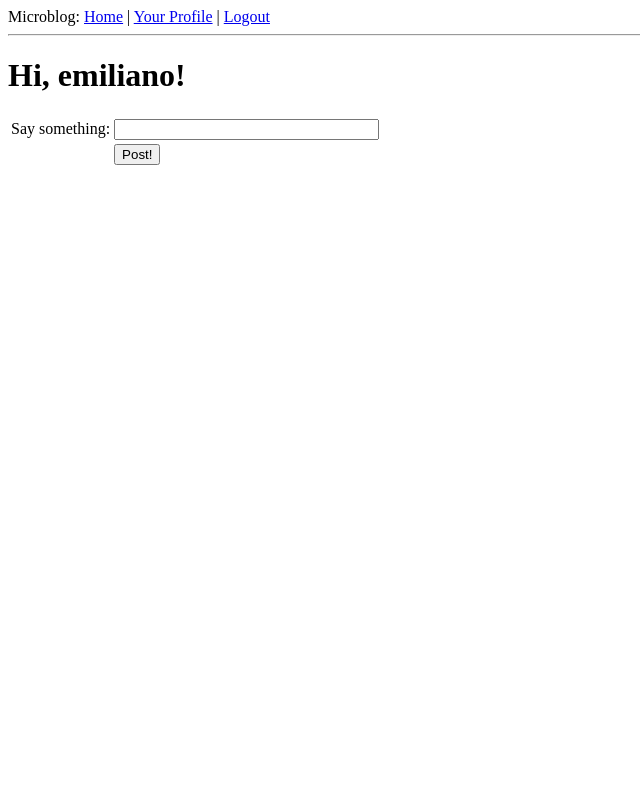
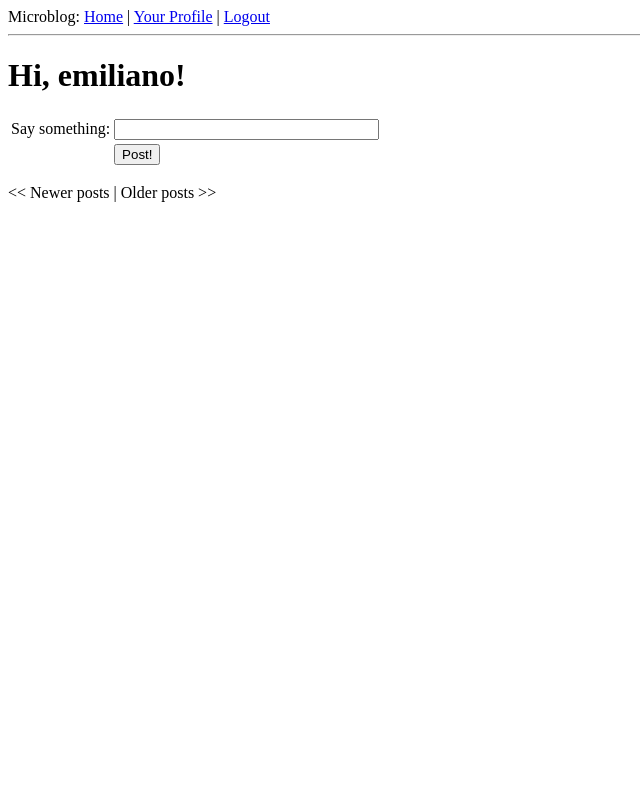
Before and after one commit to y2bishop2y/virtual, a Flask app: page / in a window 1280 px wide. Shown: the whole page, without its empty margins (0-640 px from the left). Run offline with Flask 2, Linux system fonts and the light colour scheme; a user stored in the database is signed in; data comes from the database, SQL or seed files in the repository; data that the repository does not hold is empty; parts of the project's set-up code (start-up, migrations or seed data) failed here and were passed over.

Commit message:
finishing pagination

```diff
--- a/app/templates/index.html
+++ b/app/templates/index.html
@@ -23,9 +23,20 @@
 </form>
 
 
-{% for post in posts %}
-<div>
-	<p>{{post.author.nickname}} said: <b>{{post.body}}</b></p>
-</div>
+{% for post in posts.items %}
+	{% include 'post.html' %}
 {% endfor %}
+
+{% if posts.has_prev %}
+	<a href="{{url_for('index', page = posts.prev_num)}}"><< Newer posts</a>
+{% else %}
+	<< Newer posts
+{% endif %} |
+
+{% if posts.has_next %}
+	<a href="{{url_for('index', page = posts.next_num)}}">Older posts >></a>
+{% else %}
+	Older posts >>
+{% endif %}
+
 {% endblock %}
--- a/app/views.py
+++ b/app/views.py
@@ -31,7 +31,7 @@ def index(page = 1):
 		return redirect(url_for('index'))
 
 
-	posts = g.user.followed_posts().paginate(page, POST_PER_PAGE, False).items
+	posts = g.user.followed_posts().paginate(page, POST_PER_PAGE, False)
 
 
 	return render_template("index.html",
@@ -116,8 +116,9 @@ def after_login(resp):
 
 
 @app.route('/user/<nickname>')
+@app.route('/user/<nickname>/<int:page>')
 @login_required
-def user(nickname):
+def user(nickname, page = 1):
 
 	user = User.query.filter_by(nickname = nickname).first()
 
@@ -126,11 +127,7 @@ def user(nickname):
 		return redirect(url_for('index'))
 
 
-	posts = [
-	{ 'author' : user, 'body' : 'Test post #1' },
-	{ 'author' : user, 'body' : 'Test post #2' }
-	]
-
+	posts = user.posts.paginate(page, POST_PER_PAGE, False)
 	return render_template('user.html',
 		user  = user,
 		posts = posts)
```
Also changed, not shown: app/templates/user.html (+16 -2 lines).
